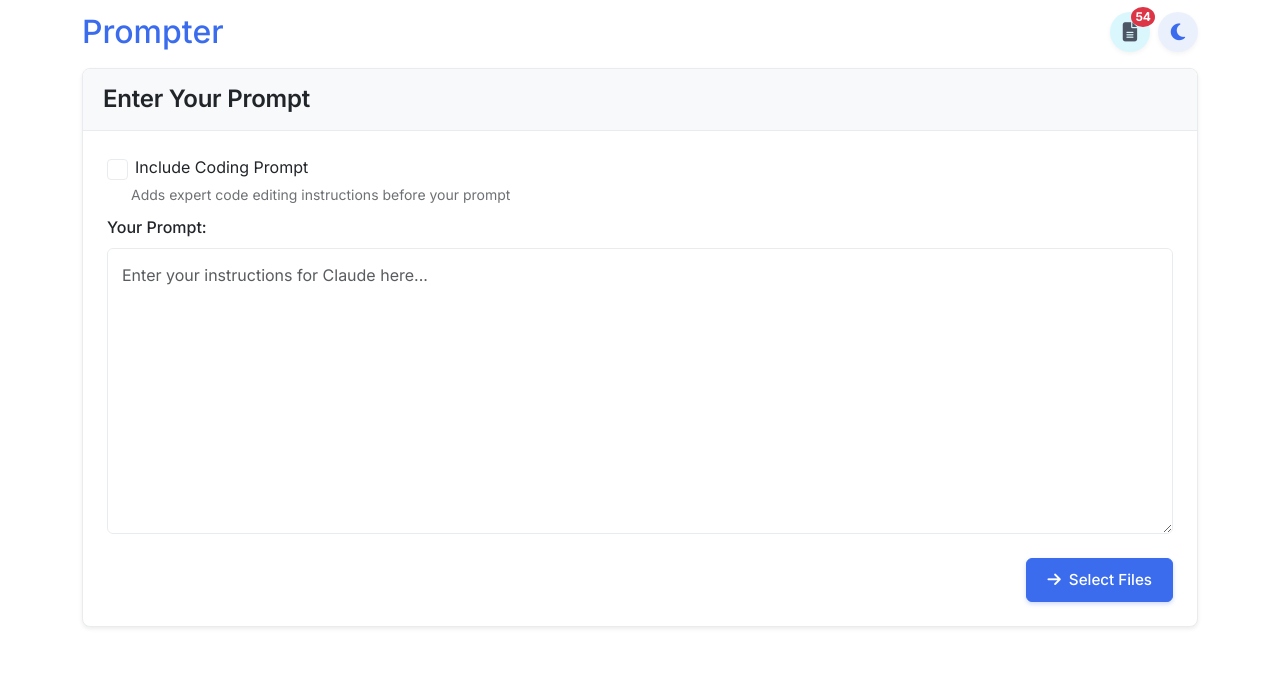
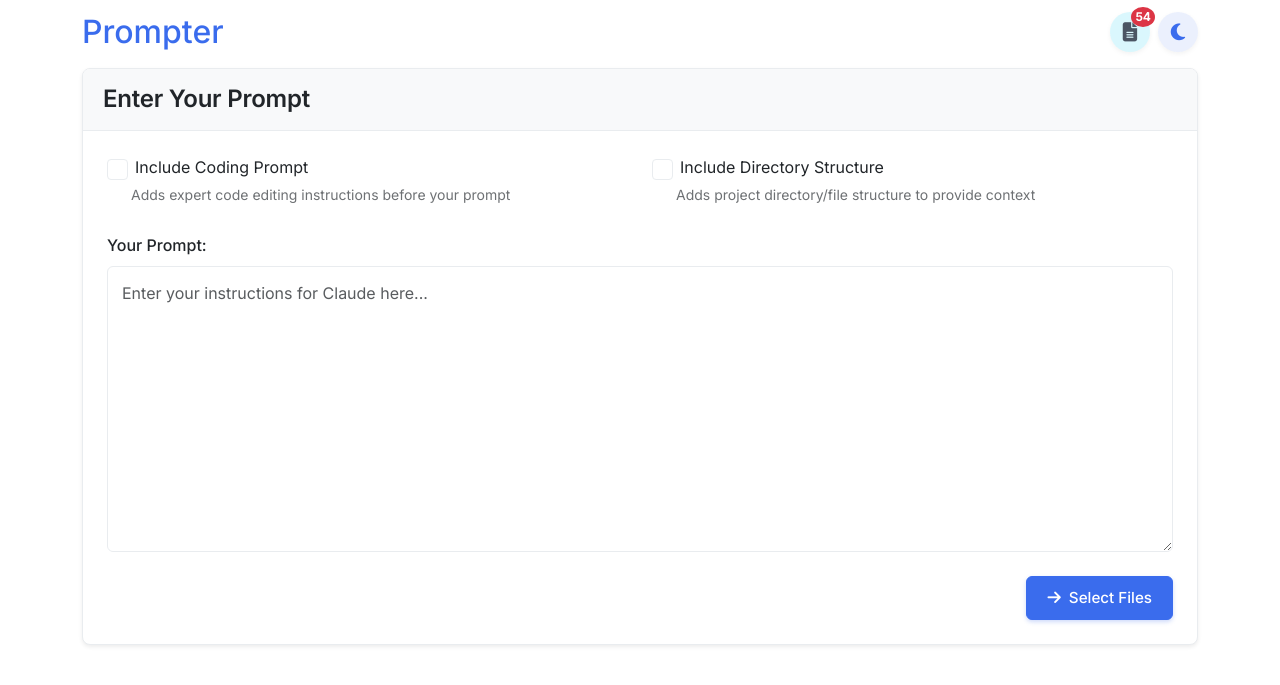
Before and after one commit to jjones-edoc/prompter, a Flask app: page / in a window 1280 px wide. Shown: the top 685 px of the page. Run offline with Flask 3, Linux system fonts and the light colour scheme; data comes from the database, SQL or seed files in the repository.

Commit message:
Added the include directory structure prompt option

````diff
--- a/features/prompt_generation/routes.py
+++ b/features/prompt_generation/routes.py
@@ -1,7 +1,7 @@
 from flask import render_template, request, session, redirect, url_for
 from utils.helpers import get_language_type
 from features.prompt_generation.edit_code_prompt import edit_code_prompt
-from features.prompt_generation.helpers import _collect_files_recursive
+from features.prompt_generation.helpers import _collect_files_recursive, generate_directory_structure
 
 
 def register_prompt_generation_routes(app, scanner):
@@ -30,6 +30,7 @@ def register_prompt_generation_routes(app, scanner):
         # Store prompt data in session
         session['user_prompt'] = user_prompt
         session['include_coding_prompt'] = include_coding_prompt
+        session['include_directory_structure'] = 'include_directory_structure' in request.form
 
         # If prompt is empty, go back to index
         if not user_prompt.strip():
@@ -73,6 +74,7 @@ def register_prompt_generation_routes(app, scanner):
         # Get stored prompt data from session
         user_prompt = session.get('user_prompt', '')
         include_coding_prompt = session.get('include_coding_prompt', False)
+        include_directory_structure = session.get('include_directory_structure', False)
 
         # Process folders to get all files within them
         folder_files = []
@@ -94,6 +96,12 @@ def register_prompt_generation_routes(app, scanner):
         if include_coding_prompt:
             combined_content += edit_code_prompt() + "\n\n"
 
+        # Add directory structure if checkbox was selected
+        if include_directory_structure:
+            combined_content += "### Project Structure:\n\n```\n"
+            combined_content += generate_directory_structure(scanner, max_depth=5)
+            combined_content += "\n```\n\n"
+
         combined_content += "### List of files:\n\n"
         # Read and add file contents with the new format
         for file_path in all_selected_files:
--- a/templates/prompt.html
+++ b/templates/prompt.html
@@ -35,11 +35,22 @@
         </div>
         <div class="card-body">
           <form action="{{ url_for('selection_method') }}" method="POST">
-            <div class="mb-2">
-              <div class="form-check mb-2">
-                <input class="form-check-input" type="checkbox" id="include_coding_prompt" name="include_coding_prompt" />
-                <label class="form-check-label" for="include_coding_prompt"> Include Coding Prompt </label>
-                <small class="form-text text-muted d-block">Adds expert code editing instructions before your prompt</small>
+            <div class="mb-3">
+              <div class="row">
+                <div class="col-12 col-md-6 mb-2">
+                  <div class="form-check">
+                    <input class="form-check-input" type="checkbox" id="include_coding_prompt" name="include_coding_prompt" />
+                    <label class="form-check-label" for="include_coding_prompt"> Include Coding Prompt </label>
+                    <small class="form-text text-muted d-block">Adds expert code editing instructions before your prompt</small>
+                  </div>
+                </div>
+                <div class="col-12 col-md-6 mb-2">
+                  <div class="form-check">
+                    <input class="form-check-input" type="checkbox" id="include_directory_structure" name="include_directory_structure" />
+                    <label class="form-check-label" for="include_directory_structure"> Include Directory Structure </label>
+                    <small class="form-text text-muted d-block">Adds project directory/file structure to provide context</small>
+                  </div>
+                </div>
               </div>
             </div>
 
````
Also changed, not shown: features/prompt_generation/helpers.py (+52 -0 lines).
